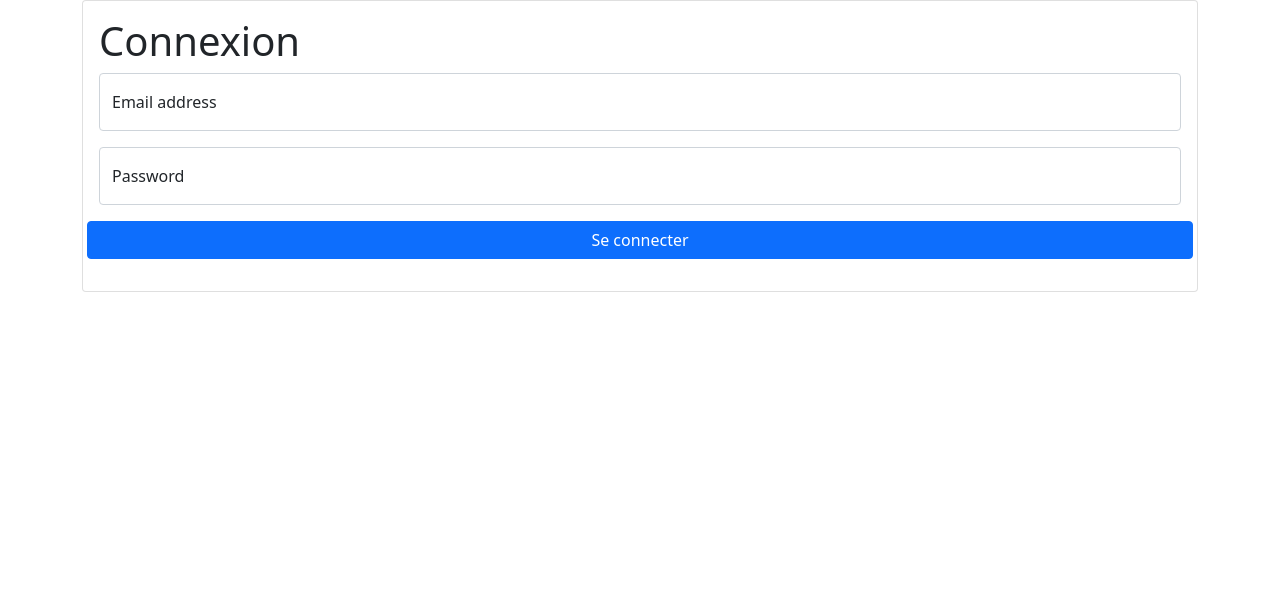
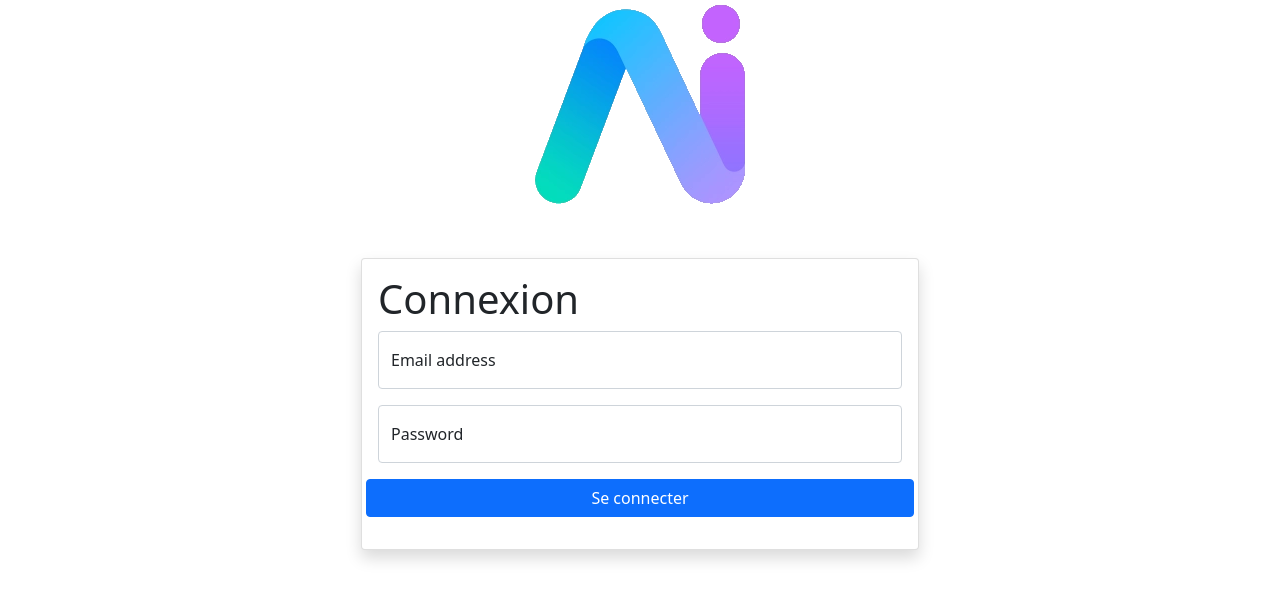
Before and after one commit to SimplonAI/api-mmo, a Flask app: page /login in a window 1280 px wide. Shown: the top 600 px of the page. Run offline with Flask 2, Linux system fonts and the light colour scheme; some libraries are stand-ins or nearby versions.

Commit message:
Login view and controller

```diff
--- a/app/controllers/main.py
+++ b/app/controllers/main.py
@@ -1,5 +1,15 @@
-from flask import Blueprint, render_template
-from flask_login import login_required
+from flask import Blueprint, render_template, flash, redirect, request, url_for
+from flask_login import login_required, login_user
+from werkzeug.security import check_password_hash
+from urllib.parse import urlparse, urljoin
+
+from app.forms import LoginForm
+from app.models import User
+
+def is_safe_url(target):
+    ref_url = urlparse(request.host_url)
+    test_url = urlparse(urljoin(request.host_url, target))
+    return test_url.scheme in ("http", "https") and ref_url.netloc == test_url.netloc
 
 # On crée une blueprint qui contiendra toutes les routes/controllers pour les urls de haut niveau ("/", "/login", "/logout"; "/predict")
 main_blueprint = Blueprint('main', __name__, url_prefix="/")
@@ -15,4 +25,15 @@ def index():
 def login():
     """Controller pour la connexion de l'utilisateur
     """
+    login_form = LoginForm()
+    if login_form.validate_on_submit():
+        user: User = User.query.filter_by(email=login_form.email).first()
+        if user is not None and check_password_hash(user.password, login_form.password):
+            login_user(user)
+            next = request.form.get("next")
+            if is_safe_url(next):
+                return redirect(next)
+            return redirect(url_for("main.index"))
+        else:
+            flash("Le mot de passe ou l'adresse e-mail ne correspond pas à un utilisateur", category="error")
     return render_template("login.html")
--- a/app/templates/base.html
+++ b/app/templates/base.html
@@ -4,9 +4,8 @@
 <head>
   <meta charset="utf-8">
   <meta name="viewport" content="width=device-width, initial-scale=1">
-  <meta name="description" content="">
-  <meta name="author" content="Mark Otto, Jacob Thornton, and Bootstrap contributors">
-  <meta name="generator" content="Hugo 0.83.1">
+  <meta name="description" content="Application qui prédit des prix de maison en Californie">
+  <meta name="author" content="Anthony, Mohammad, Wilfried et Yanice">
   <title>{% block title %}Accueil{% endblock %} - AI-Stimate</title>
 
   <!-- Bootstrap core CSS -->
@@ -21,17 +20,13 @@
   <meta name="theme-color" content="#9013fe">
 
   <!-- Custom styles for this template -->
-  <link href="dashboard.css" rel="stylesheet">
+  <link href="/static/css/styles.css" rel="stylesheet">
 </head>
 
 <body>
   {% block body %}{% endblock %}
   <script src="/static/js/bootstrap.bundle.min.js" crossorigin="anonymous">
   </script>
-  <script src="https://cdn.jsdelivr.net/npm/feather-icons@4.28.0/dist/feather.min.js" crossorigin="anonymous">
-  </script>
-  <script src="https://cdn.jsdelivr.net/npm/chart.js@2.9.4/dist/Chart.min.js" crossorigin="anonymous">
-  </script>
   {% block scripts %}{% endblock %}
 </body>
 
--- a/app/templates/login.html
+++ b/app/templates/login.html
@@ -1,8 +1,11 @@
 {% extends "base.html" %}
 {% block title %}Connexion{% endblock %}
 {% block body %}
-<div class="container">
-    <div class="card">
+<div class="container-lg text-center">
+    <img src="/static/img/icons/ai-logo.png" alt="Logo de AI-Stimate" title="Logo de AI-Stimate" />
+</div>
+<div class="container-lg mt-5">
+    <div class="card shadow col-md-6 m-auto">
         <div class="card-body">
             <h1 class="card-title">Connexion</h1>
             <form method="POST" action="/login">
```
